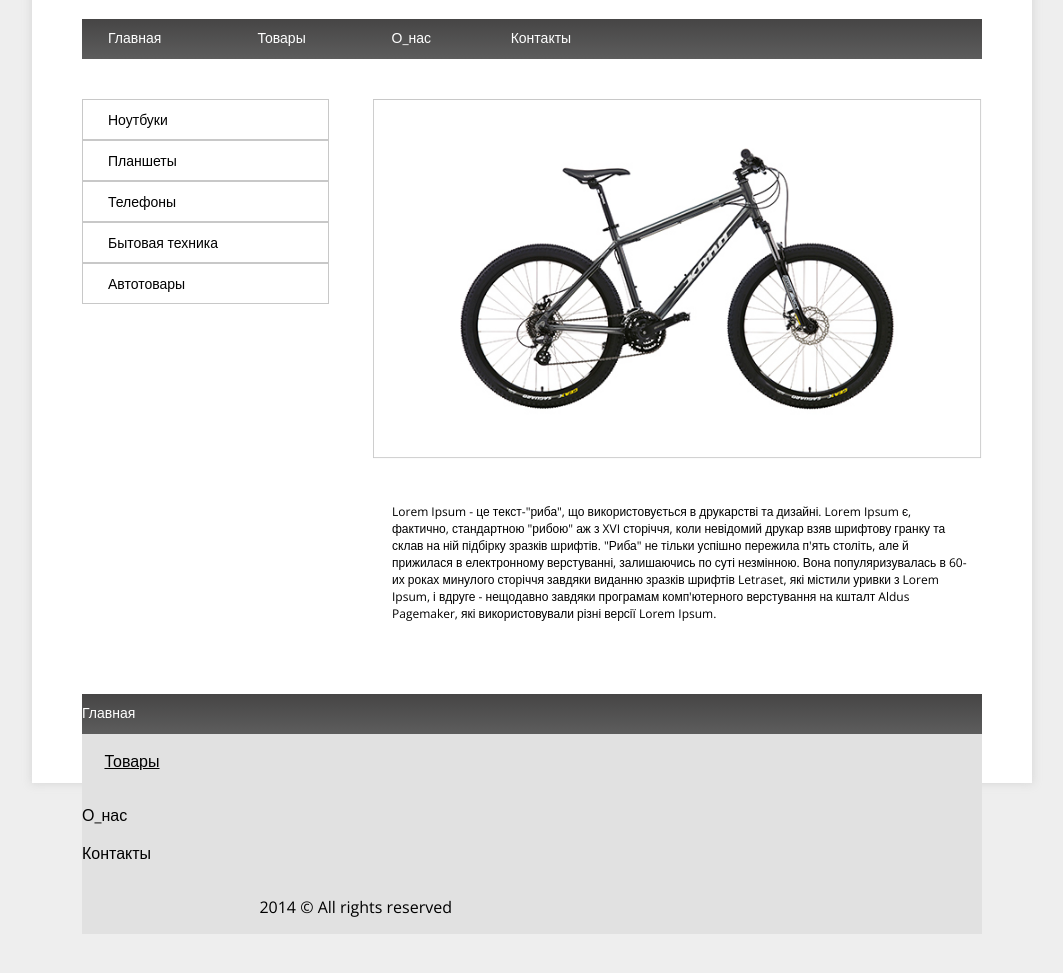
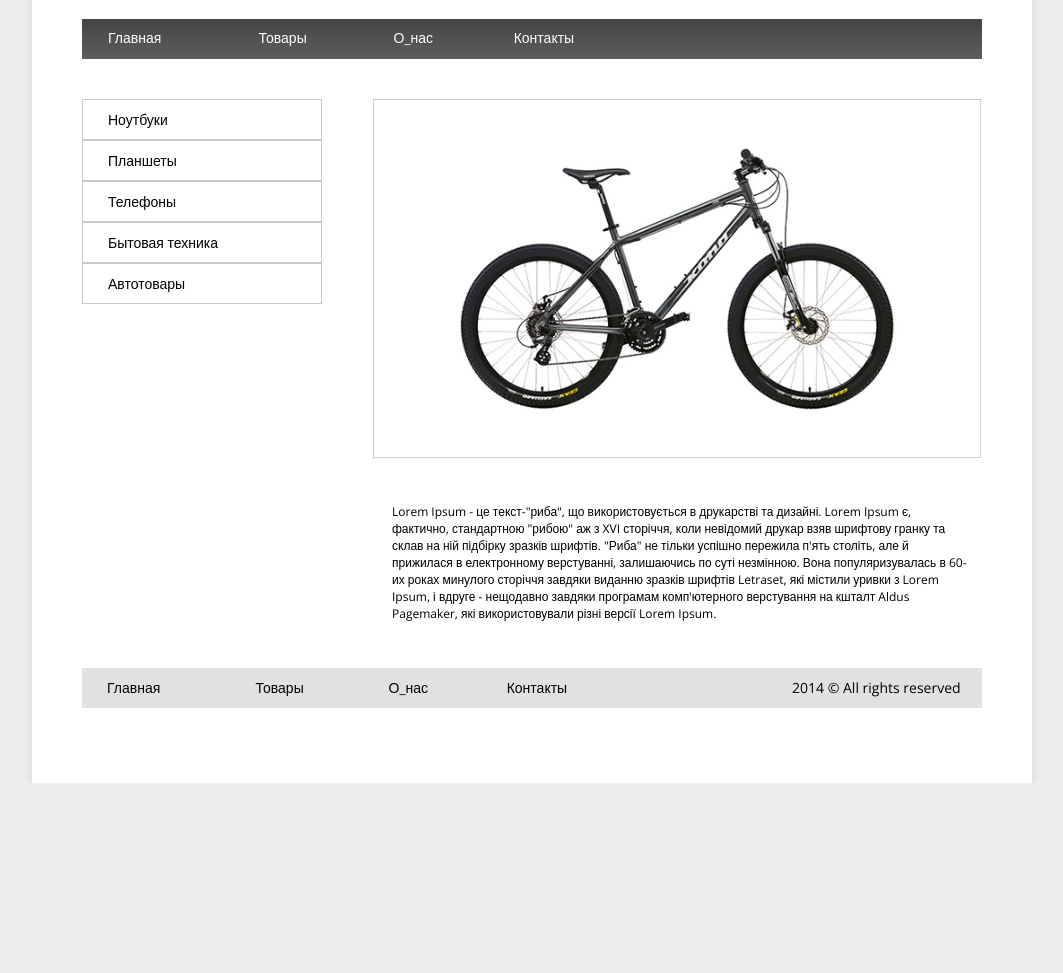
Before and after one commit to VBulyndin/Hometasks, a plain HTML site: page HTML.Module_3/index.html in a window 1280 px wide. Shown: the part 87-1060 px from the top of the page, without its empty margins (108-1171 px from the left). After the commit the page ends 870 px from the top, so only its background shows below. Drawn offline with nearby package versions, Linux system fonts and the light colour scheme.

Commit message:
second change hometask3

```diff
--- a/HTML.Module_3/css/style.css
+++ b/HTML.Module_3/css/style.css
@@ -24,8 +24,9 @@ header{
   font-size: 14px;
 }
 .mainmenu li{
+  display: inline-block;
   border-left: 1px solid rgba(0, 120, 201, 0);
-  border-right: 1px solid transparent);
+  border-right: 1px solid rgba(0, 120, 201, 0);
 }
 .mainmenu li:hover  {
   background: linear-gradient(to top, #4a4a4a, #303030);
@@ -34,27 +35,27 @@ header{
 }
 .menu1{
   padding-left: 25px;
-  display: inline-block;
   height: 40px;
   width: 119px;
 }
 .menu2{
   height: 40px;
-  display: inline-block;
   width: 100px;
   text-align: center;
 }
 .menu3{
   height: 40px;
-  display: inline-block;
   width: 150px;
   text-align: center;
 }
 .menu4{
   height: 40px;
-  display: inline-block;
   width: 100px;
   text-align: center;
+}
+.mainmenu a{
+  text-decoration: none;
+  color: white;
 }
 /*sidebar*/
  .sidebar {
@@ -70,13 +71,18 @@ header{
 }
 .item {
   display: inline-block;
-  width: 220px;
+  width: 240px;
   padding: 10px 0 10px 25px;
   border: 1px solid #c8c8c8;
+  box-sizing: border-box;
 }
 .item:hover{
   padding-left: 40px;
   background-color: #f9f9f9;
+}
+a{
+  text-decoration: none;
+  color: black;
 }
 /*content*/
 .box2 {
@@ -93,20 +99,23 @@ img {
 }
 /*footer*/
 footer {
-  padding: 20px 50px 40px;
+  padding: 20px 50px 0;
 }
 .footer{
-  margin-top: 40px;
   background: #e1e1e1;
+  font-size: 14px;
 }
-.footer .mainmenu1{
+.footer li{
+  line-height: 2.8;
   display: inline-block;
-  width: 100px;
-  text-decoration: underline;
-  text-align: center;
 }
-.mainmenu4{
-  display: inline-block;
+.menu5{
   width: 370px;
   text-align: right;
 }
+.subfooter{
+  padding-left: 0;
+}
+.subfooter .menu2:hover{
+  text-decoration: underline;
+}
--- a/HTML.Module_3/index.html
+++ b/HTML.Module_3/index.html
@@ -13,44 +13,36 @@
         Fitness
       </h1>
       <ul class="mainmenu">
-        <li class="menu1">Главная</li>
-        <li class="menu2">Товары</li>
-        <li class="menu3">О_нас</li>
-        <li class="menu4">Контакты</li>
+        <li class="menu1"><a href="#">Главная</a></li>
+        <li class="menu2"><a href="#">Товары</a></li>
+        <li class="menu3"><a href="#">О_нас</a></li>
+        <li class="menu4"><a href="#">Контакты</a></li>
       </ul>
     </header>
     <div class="sidebar">
       <ul class="catalog">
-        <li class="item">Ноутбуки</li>
-        <li class="item">Планшеты</li>
-        <li class="item">Телефоны</li>
-        <li class="item">Бытовая техника</li>
-        <li class="item">Автотовары</li>
+        <li class="item"><a href="#">Ноутбуки</a></li>
+        <li class="item"><a href="#">Планшеты</a></li>
+        <li class="item"><a href="#">Телефоны</a></li>
+        <li class="item"><a href="#">Бытовая техника</a></li>
+        <li class="item"><a href="#">Автотовары</a></li>
       </ul>
 		</div>
     <div class="box2">
-      <img src="img/bike.png" alt=""/></li>
+      <img src="img/Bike.png" alt=""/></li>
       <p>
         Lorem Ipsum - це текст-"риба", що використовується в друкарстві та дизайні. Lorem Ipsum є, фактично, стандартною "рибою" аж з XVI сторіччя, коли невідомий друкар взяв шрифтову гранку та склав на ній підбірку зразків шрифтів. "Риба" не тільки успішно пережила п'ять століть, але й прижилася в електронному верстуванні, залишаючись по суті незмінною. Вона популяризувалась в 60-их роках минулого сторіччя завдяки виданню зразків шрифтів Letraset, які містили уривки з Lorem Ipsum, і вдруге - нещодавно завдяки програмам комп'ютерного верстування на кшталт Aldus Pagemaker, які використовували різні версії Lorem Ipsum.
       </p>
     </div>
     <footer>
       <div class="footer">
-        <div class="mainmenu">
-          <p>Главная</p>
-        </div>
-        <div class="mainmenu1">
-          <p>Товары</p>
-        </div>
-        <div class="mainmenu2">
-          <p>О_нас</p>
-        </div>
-        <div class="mainmenu3">
-          <p>Контакты</p>
-        </div>
-        <div class="mainmenu4">
-          <p>2014 &copy All rights reserved</p>
-        </div>
+         <ul class="subfooter">
+           <li class="menu1"><a href="#">Главная</a></li>
+           <li class="menu2"><a href="#">Товары</a></li>
+           <li class="menu3"><a href="#">О_нас</a></li>
+           <li class="menu4"><a href="#">Контакты</a></li>
+           <li class="menu5">2014 &copy All rights reserved</li>
+         </ul>
       </div>
     </footer>
   </div>
```
